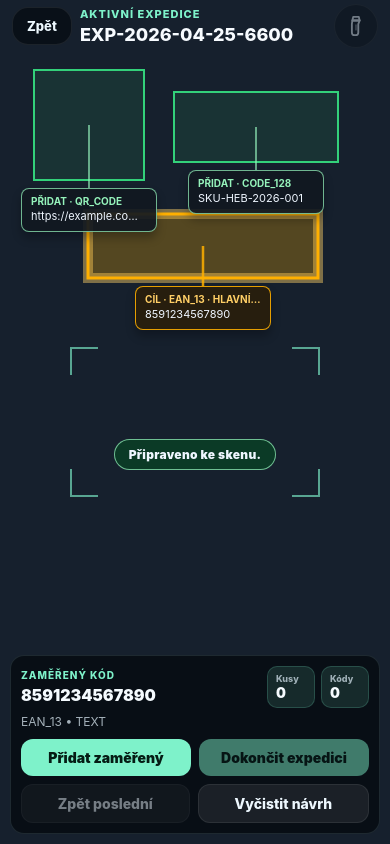
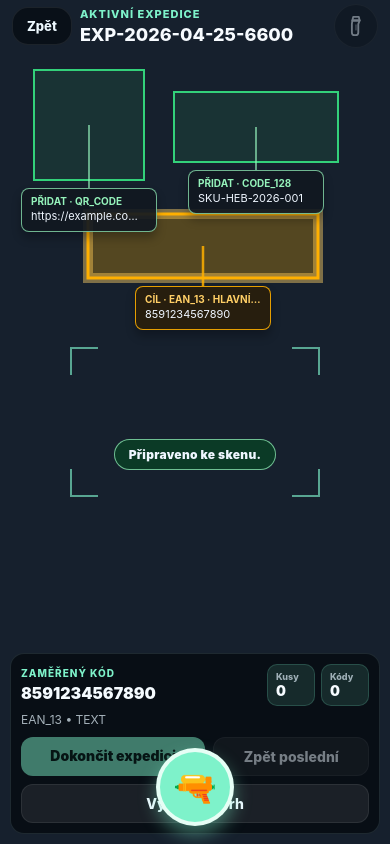
Before and after one commit to Number4201/hebarcode-reader, a React Native app: screen / in a window 390 px wide. Both pictures are taken after a click on the element "Nová expedice". Built offline with nearby package versions, Linux system fonts and the light colour scheme.

Commit message:
fix: float scanner trigger at bottom center

```diff
--- a/src/app/screens/ExpeditionScreen.tsx
+++ b/src/app/screens/ExpeditionScreen.tsx
@@ -201,21 +201,6 @@ export function ExpeditionScreen({
             ) : null}
 
             <View style={styles.scannerDockActionRow}>
-              <Pressable
-                accessibilityLabel="Přidat zaměřený kód"
-                accessibilityRole="button"
-                disabled={!selectedBarcode}
-                onPress={onTriggerScan}
-                style={[
-                  styles.primaryButton,
-                  styles.flexButton,
-                  styles.scannerDockButton,
-                  styles.triggerButton,
-                  !selectedBarcode ? styles.primaryButtonDisabled : null,
-                ]}
-              >
-                <Text style={styles.primaryButtonText}>Přidat zaměřený</Text>
-              </Pressable>
               {showPermissionCta ? (
                 <Pressable
                   onPress={onRequestPermission}
@@ -316,6 +301,21 @@ export function ExpeditionScreen({
             ) : null}
           </View>
         </View>
+
+        <Pressable
+          accessibilityHint="Uloží aktuálně zaměřený kód do seznamu"
+          accessibilityLabel="Spoušť: přidat zaměřený kód"
+          accessibilityRole="button"
+          disabled={!selectedBarcode}
+          onPress={onTriggerScan}
+          style={[
+            styles.floatingTriggerButton,
+            { bottom: insets.bottom + 18 },
+            !selectedBarcode ? styles.floatingTriggerButtonDisabled : null,
+          ]}
+        >
+          <Text style={styles.floatingTriggerEmoji}>🔫</Text>
+        </Pressable>
 
         {cameraIssue ? (
           <View
--- a/src/app/styles.ts
+++ b/src/app/styles.ts
@@ -266,8 +266,31 @@ export const styles = StyleSheet.create({
     paddingHorizontal: 12,
     paddingVertical: 10,
   },
-  triggerButton: {
-    minWidth: 170,
+  floatingTriggerButton: {
+    position: 'absolute',
+    alignSelf: 'center',
+    width: 78,
+    height: 78,
+    borderRadius: 39,
+    alignItems: 'center',
+    justifyContent: 'center',
+    backgroundColor: '#7ef2ca',
+    borderWidth: 4,
+    borderColor: 'rgba(239,255,249,0.92)',
+    shadowColor: '#7ef2ca',
+    shadowOpacity: 0.42,
+    shadowRadius: 18,
+    shadowOffset: { width: 0, height: 9 },
+    elevation: 9,
+    zIndex: 8,
+  },
+  floatingTriggerButtonDisabled: {
+    opacity: 0.48,
+    backgroundColor: 'rgba(126,242,202,0.56)',
+  },
+  floatingTriggerEmoji: {
+    fontSize: 35,
+    lineHeight: 42,
   },
   actionRow: {
     flexDirection: 'row',
```
Also changed, not shown: 1 other file (tests, documents, lock files or other folders).
